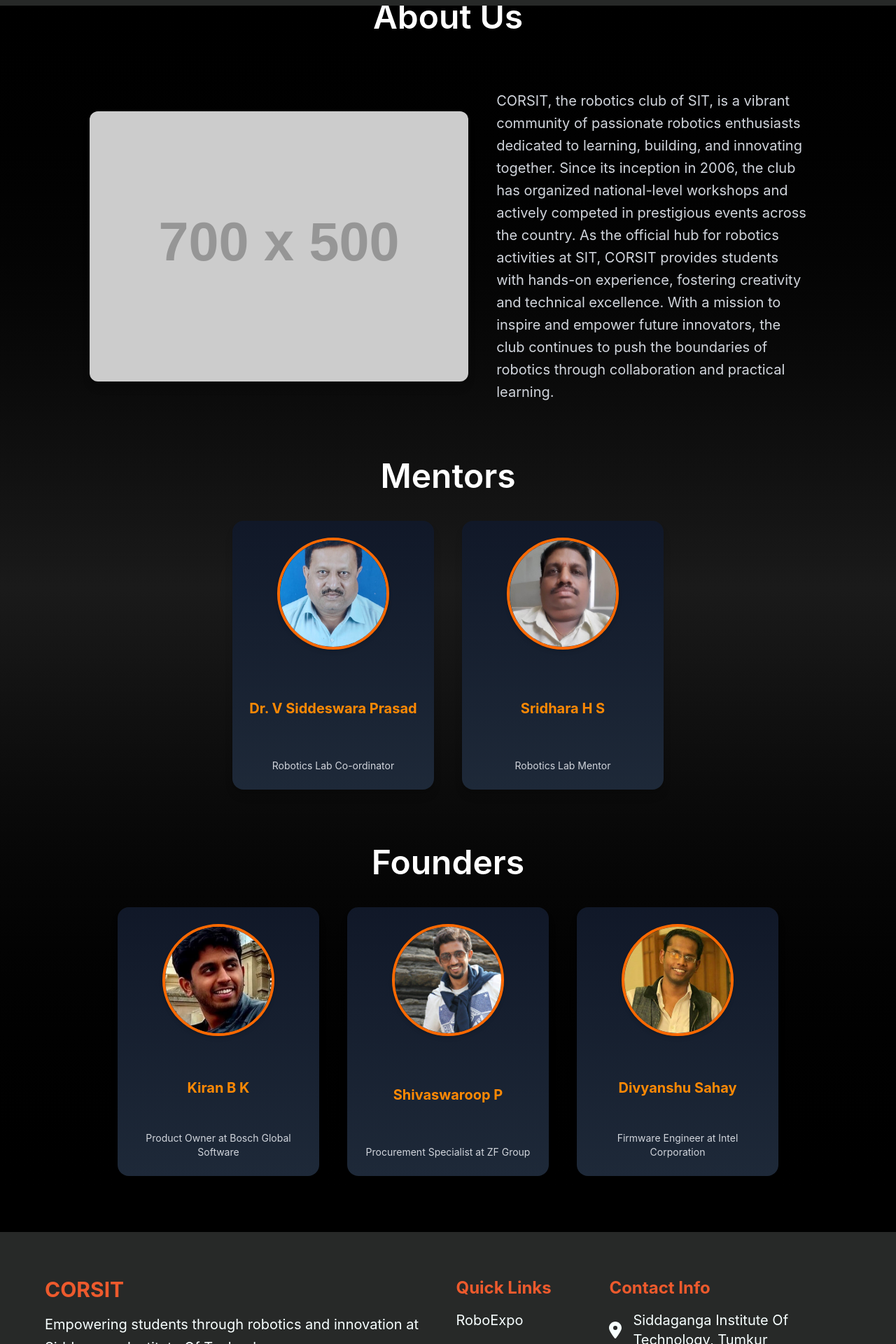
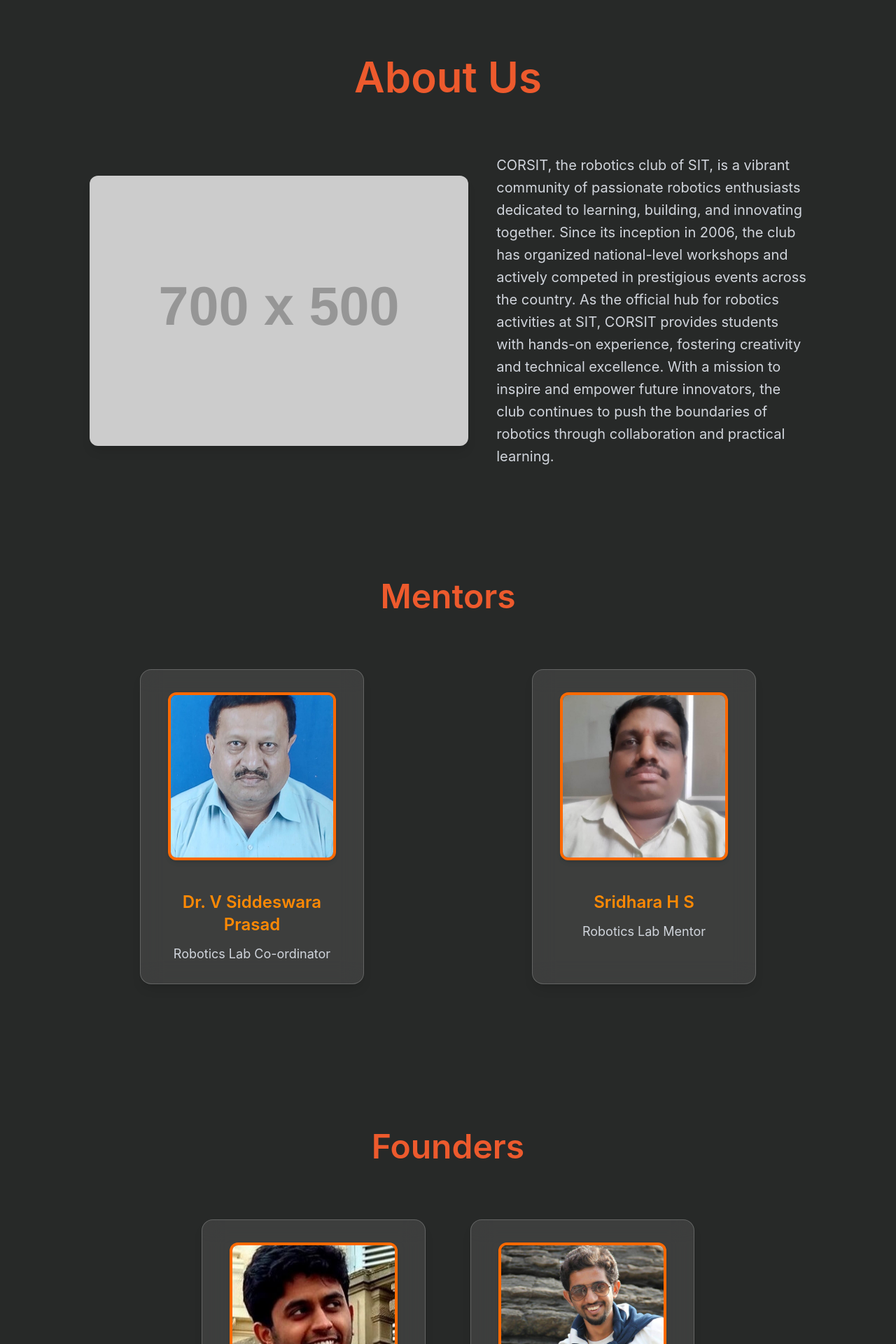
Before and after one commit to jishkhar/Corsit-O, a React (Vite) app in the folder client/: page /about in a window 1280 px wide. Shown: the part 80-2000 px from the top of the page at 70% size. Built offline with nearby package versions, Linux system fonts and the light colour scheme.

Commit message:
add about

```diff
--- a/client/src/components/About/About.jsx
+++ b/client/src/components/About/About.jsx
@@ -7,10 +7,10 @@
 
 const About = () => {
   return (
-    <div className="bg-gradient-to-b from-black via-[#1a1a1a] to-black text-white py-20">
-      <div className="flex justify-center text-5xl font-semibold mb-20">About Us</div>
+    <div className="bg-[#272928] text-white py-40">
+      <div className="flex justify-center text-6xl text-[#ed5a2d] font-semibold mb-20">About Us</div>
 
-      <div className="flex justify-center items-center w-[80%] mx-auto my-20 gap-x-10">
+      <div className="flex justify-center items-center w-[80%] mx-auto mt-20 mb-40 gap-x-10">
         <div className="w-[55%]">
           <img src="https://placehold.co/700x500.png" className="rounded-xl shadow-lg" alt="About Us" />
         </div>
@@ -21,34 +21,53 @@
         </div>
       </div>
 
-      <div className="text-center text-5xl font-semibold mt-20">Mentors</div>
-      <div className="flex justify-center w-[80%] mx-auto mt-10 gap-10 flex-wrap">
-        {[{ img: dean, name: "Dr. V Siddeswara Prasad", role: "Robotics Lab Co-ordinator" },
-          { img: mentor, name: "Sridhara H S", role: "Robotics Lab Mentor" }].map((person, index) => (
-          <div key={index} className="bg-gradient-to-b from-gray-900 to-gray-800 text-white rounded-2xl shadow-lg p-6 text-center w-72 h-96 flex flex-col justify-between transform transition-all duration-300 hover:scale-105 hover:shadow-orange-500/50">
-            <div className="w-40 h-40 mx-auto mb-4">
-              <img src={person.img} alt="Profile" className="w-full h-full rounded-full object-cover border-4 border-orange-500 shadow-md" />
+      <div className="text-center text-5xl text-[#ed5a2d] font-semibold mt-40 mb-20">Mentors</div>
+
+      <div className="flex justify-center w-[80%] mx-auto mt-10 gap-60 flex-wrap">
+        {[
+          { img: dean, name: "Dr. V Siddeswara Prasad", role: "Robotics Lab Co-ordinator" },
+          { img: mentor, name: "Sridhara H S", role: "Robotics Lab Mentor" }
+        ].map((person, index) => (
+          <div
+            key={index}
+            className="group relative p-8 w-80 h-[450px] bg-white/10 backdrop-blur-lg border border-white/20 rounded-2xl shadow-lg text-center transition-all duration-300 hover:scale-105 hover:shadow-orange-500/40"
+          >
+            <div className="w-60 h-60 mx-auto mb-6 rounded-xl overflow-hidden border-4 border-orange-500 shadow-md">
+              <img className="w-full h-full object-cover" src={person.img} alt="Profile" />
             </div>
-            <h2 className="text-xl font-bold text-orange-400">{person.name}</h2>
-            <p className="text-sm text-gray-300 mt-1">{person.role}</p>
+            <p className="mt-11 text-2xl font-semibold text-orange-400">{person.name}</p>
+            <p className="text-lg text-gray-300 mt-3">{person.role}</p>
           </div>
         ))}
       </div>
 
-      <div className="text-center text-5xl font-semibold mt-20">Founders</div>
-      <div className="flex justify-center w-[80%] mx-auto mt-10 gap-10 flex-wrap">
-        {[{ img: one, name: "Kiran B K", role: "Product Owner at Bosch Global Software" },
+
+
+
+      <div className="text-center text-5xl text-[#ed5a2d] font-semibold mt-52 mb-20">Founders</div>
+
+      <div className="flex justify-center w-[80%] mx-auto mt-10 gap-16 flex-wrap">
+        {[
+          { img: one, name: "Kiran B K", role: "Product Owner at Bosch Global Software" },
           { img: two, name: "Shivaswaroop P", role: "Procurement Specialist at ZF Group" },
-          { img: three, name: "Divyanshu Sahay", role: "Firmware Engineer at Intel Corporation" }].map((person, index) => (
-          <div key={index} className="bg-gradient-to-b from-gray-900 to-gray-800 text-white rounded-2xl shadow-lg p-6 text-center w-72 h-96 flex flex-col justify-between transform transition-all duration-300 hover:scale-105 hover:shadow-orange-500/50">
-            <div className="w-40 h-40 mx-auto mb-4">
-              <img src={person.img} alt="Profile" className="w-full h-full rounded-full object-cover border-4 border-orange-500 shadow-md" />
+          { img: three, name: "Divyanshu Sahay", role: "Firmware Engineer at Intel Corporation" }
+        ].map((person, index) => (
+          <div
+            key={index}
+            className="group relative p-8 w-80 h-[450px] bg-white/10 backdrop-blur-lg border border-white/20 rounded-2xl shadow-lg text-center transition-all duration-300 hover:scale-105 hover:shadow-orange-500/40"
+          >
+            <div className="w-60 h-60 mx-auto mb-6 rounded-xl overflow-hidden border-4 border-orange-500 shadow-md">
+              <img className="w-full h-full object-cover" src={person.img} alt="Profile" />
             </div>
-            <h2 className="text-xl font-bold text-orange-400">{person.name}</h2>
-            <p className="text-sm text-gray-300 mt-1">{person.role}</p>
+            <p className="mt-11 text-2xl font-semibold text-orange-400">{person.name}</p>
+            <p className="text-lg text-gray-300 mt-3">{person.role}</p>
           </div>
         ))}
       </div>
+
+
+
+
     </div>
   );
 };
--- a/client/src/components/Login/Login.css
+++ b/client/src/components/Login/Login.css
@@ -25,5 +25,5 @@
 }
 
 .card-content {
-  @apply absolute w-[calc(100%-3px)] h-[calc(100%-3px)] top-[1.5px] left-[1.5px] bg-gradient-to-b from-slate-800 to-slate-900 rounded-2xl
+  @apply absolute w-[calc(100%-3px)] h-[calc(100%-3px)] top-[1.5px] left-[1.5px] bg-gradient-to-b from-gray-800 to-gray-900 rounded-2xl
 }
--- a/client/src/components/Login/Login.jsx
+++ b/client/src/components/Login/Login.jsx
@@ -36,8 +36,8 @@
   };
 
   return (
-    <div className="flex h-[100vh] flex-col items-center justify-center bg-[#080514] text-white relative">
-      <NavLink to="/" className="absolute top-6 right-10 text-xl font-semibold text-white hover:text-[rgba(173,216,230,0.8)]">
+    <div className="flex h-[100vh] flex-col items-center justify-center bg-[#272829] text-[#f7ffff] relative">
+      <NavLink to="/" className="absolute top-6 right-10 text-xl font-semibold hover:text-[rgba(173,216,230,0.8)]">
         Home
       </NavLink>
       <div className="card-wrapper h-[600px] w-[500px] mt-20">
--- a/client/src/components/Projects/Projects.jsx
+++ b/client/src/components/Projects/Projects.jsx
@@ -14,7 +14,7 @@
     <>
       <div className="flex flex-col justify-center items-center w-[80%] mx-auto gap-10 text-center py-16">
         <div className="mb-4">
-          <h1 className="text-5xl font-semibold">Bots & Projects</h1>
+          <h1 className="text-6xl font-semibold">Bots & Projects</h1>
         </div>
         <div className="max-w-4xl px-6 text-lg text-gray-300">
           Robotics projects thrive on teamwork, where diverse expertise fuels innovation and problem-solving.
```
